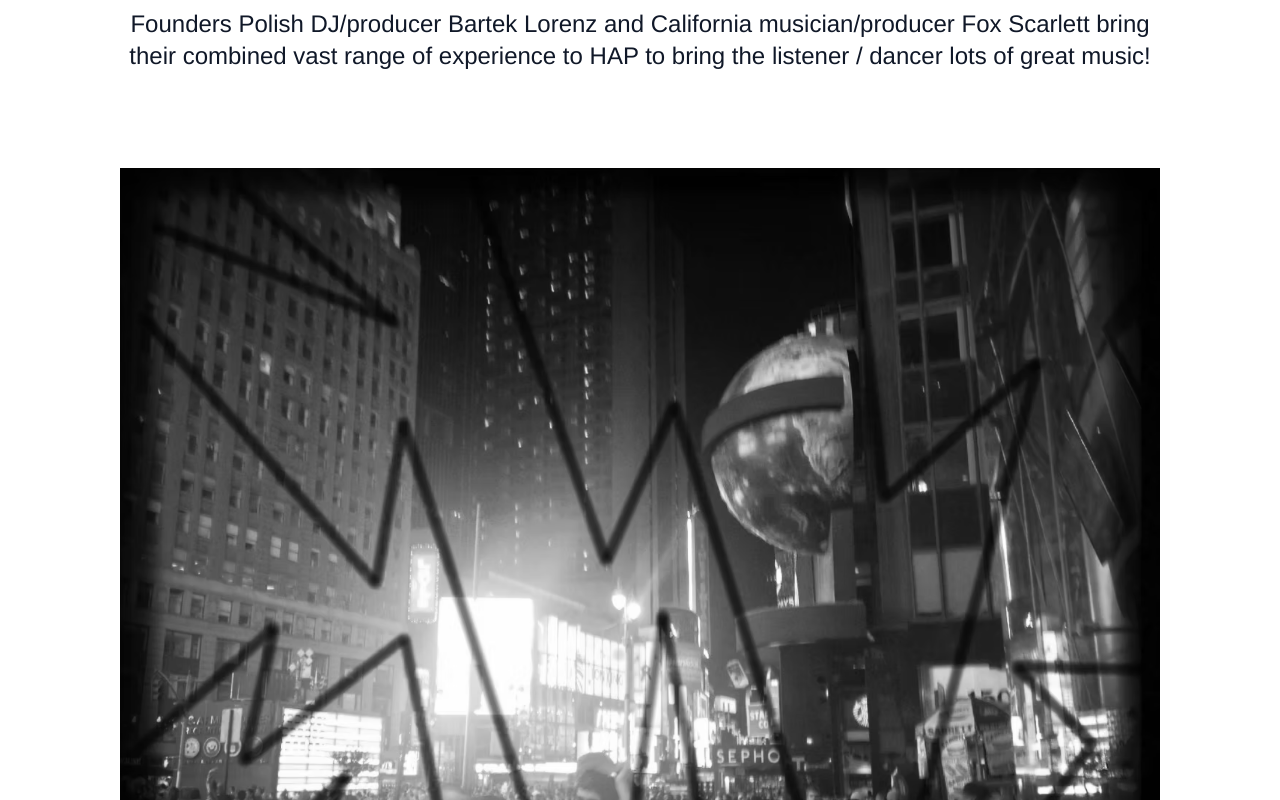
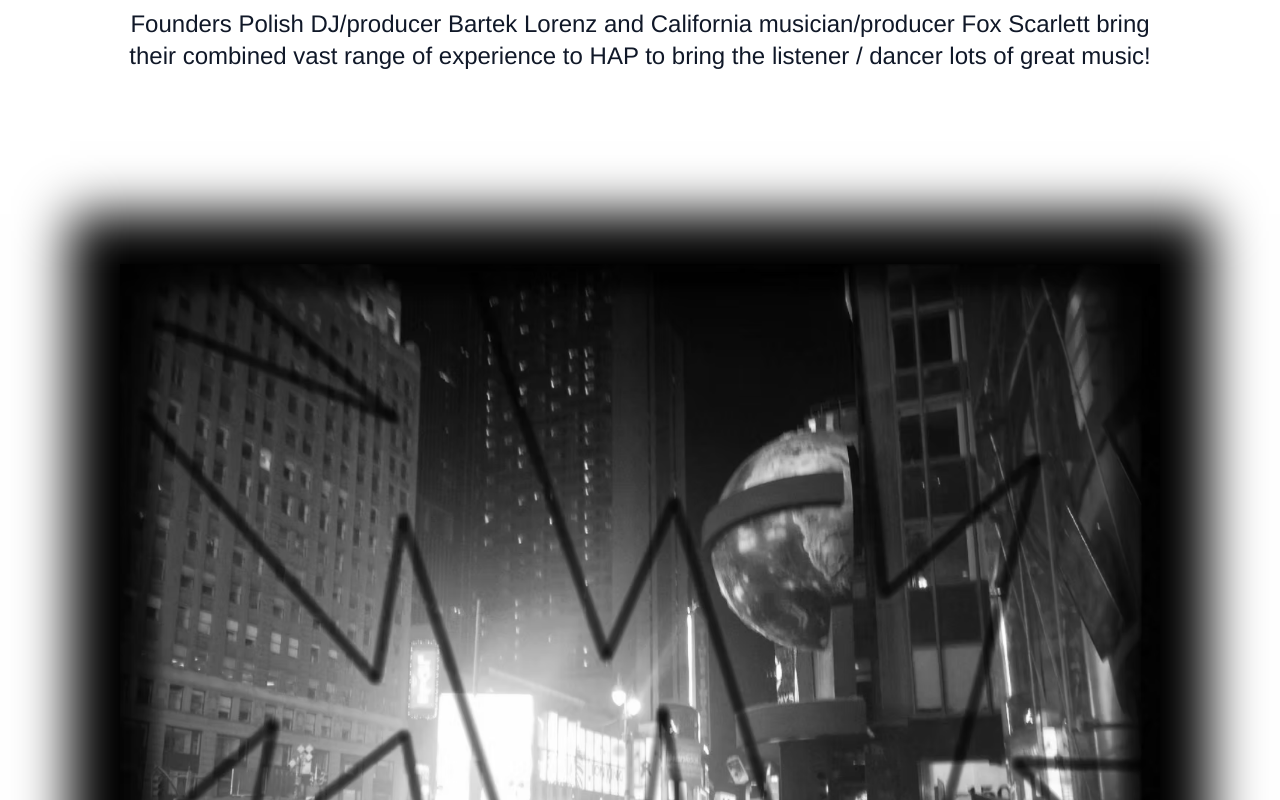
Before and after one commit to fscarlett/hap-nextjs, a Next.js app: page /about in a window 1280 px wide. Shown: the part 540-1340 px from the top of the page. Built offline with nearby package versions, Linux system fonts and the light colour scheme; no server answers.

Commit message:
shadow for about page img

```diff
--- a/src/app/about/page.tsx
+++ b/src/app/about/page.tsx
@@ -37,9 +37,9 @@ export default function AboutPage() {
             music!
           </p>
         </div>
-        <div className='p-10'>
+        <div className='p-10 mt-24'>
           <Image
-            className='w-full'
+            className='w-full shadow-[0px_0px_49px_50px_rgba(0,0,0,1)]'
             src='/hap-about-page-img-rough.png'
             alt='times square nyc'
             width={300}
```
